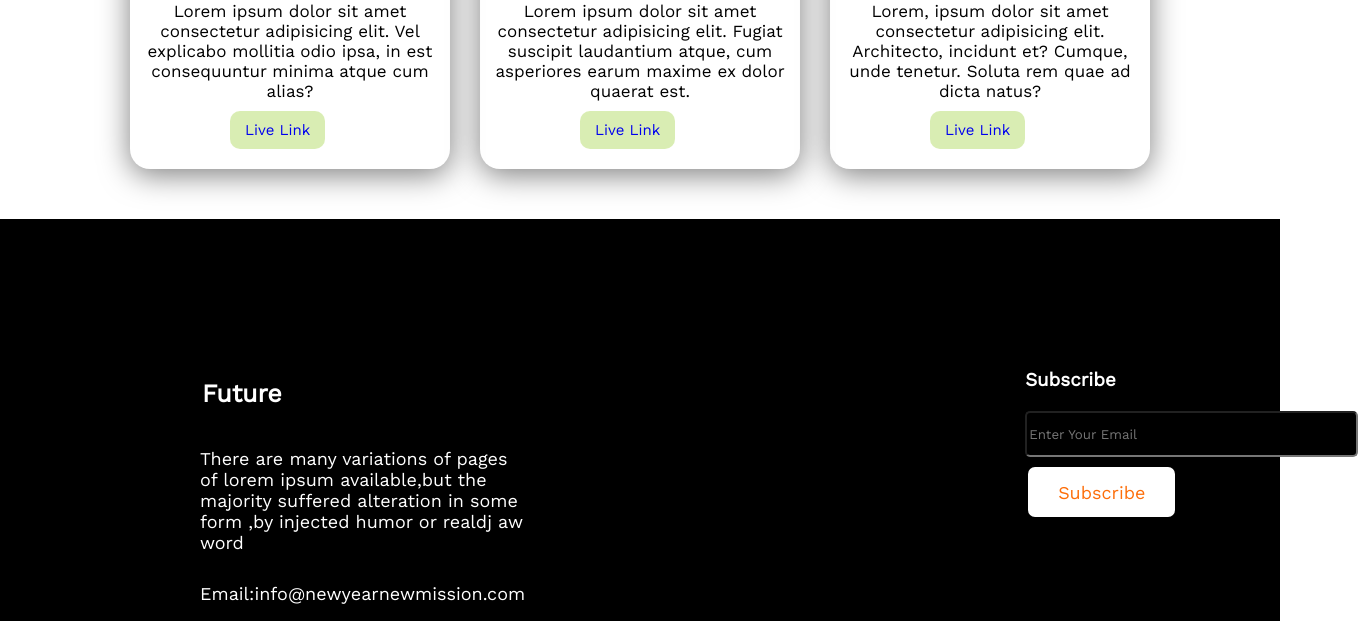
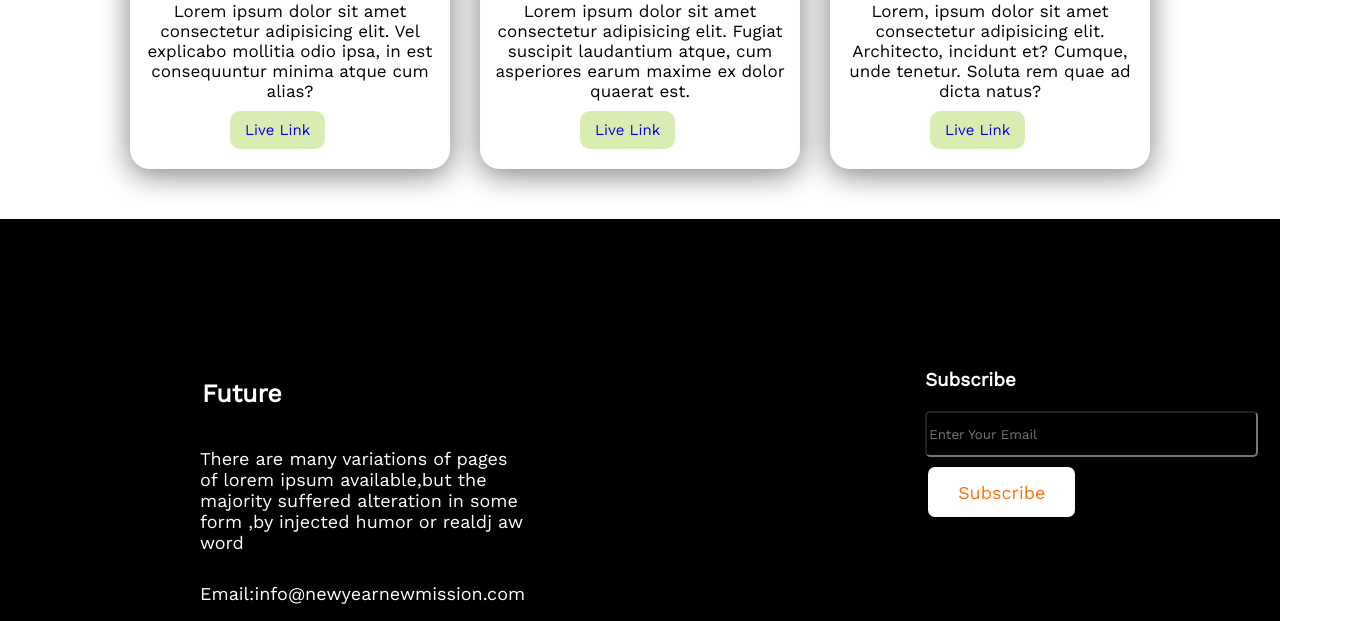
Before and after one commit to SaAbdullah131/new_year_new_me, a plain HTML site: page index.html in a window 1280 px wide. Shown: the part 2690-3311 px from the top of the page, 1358 px wide, since content can reach past the window. Drawn offline with nearby package versions, Linux system fonts and the light colour scheme.

Commit message:
Finally done

```diff
--- a/styles/style.css
+++ b/styles/style.css
@@ -219,12 +219,13 @@ background-color: black;
 }
 .footer-container {
     display: flex;
-    gap:500px;
+    gap:400px;
 }
 input{
     height: 40px;
     width: 325px;
     margin-bottom: 10px;
+    margin-right: 10px;
     border-radius: 5px;
     background-color: black;
 }
```
